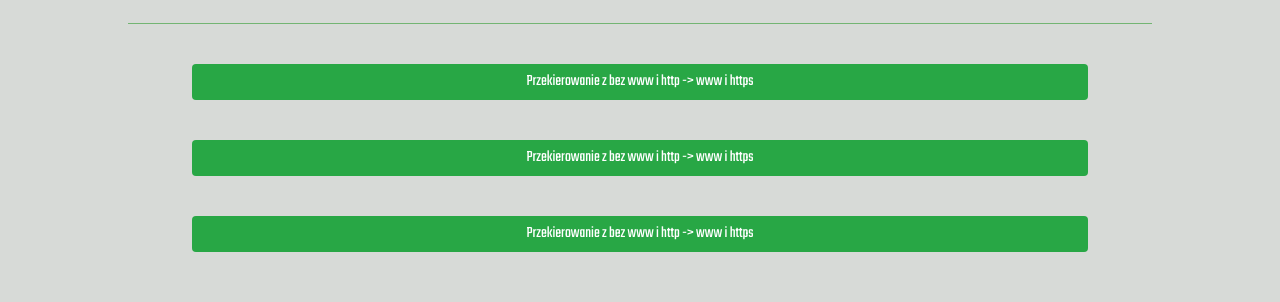
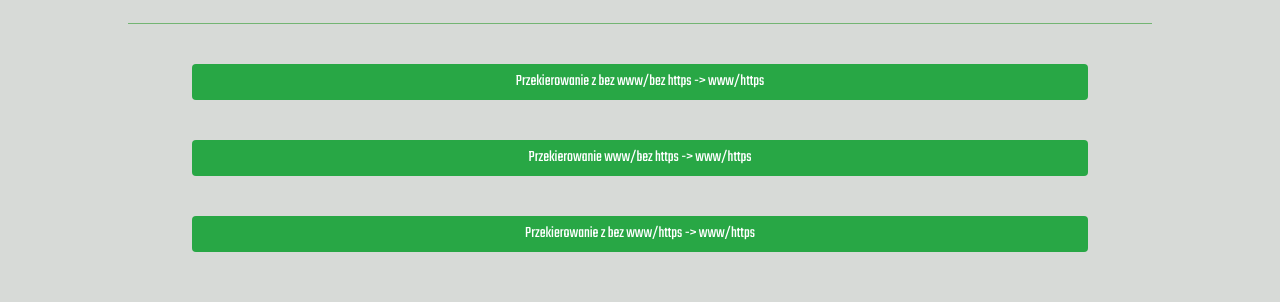
Before and after one commit to DevWichrowski/react-redirections, a React (Create React App) app: page /narzedzia in a window 1280 px wide. Shown: the part 153-455 px from the top of the page. Built offline with nearby package versions, Linux system fonts and the light colour scheme.

Commit message:
Add information for CombinedRules

```diff
--- a/src/components/Rules/CombinedRules/CombinedRules.js
+++ b/src/components/Rules/CombinedRules/CombinedRules.js
@@ -26,7 +26,7 @@ class CombinedRules extends Component {
             //http://bez_www.(domena) -> https://www.(domena)
             case 'toWWWandHTTPS':
                 result = `RewriteEngine On\n`;
-                result += `RewriteCond %{HTTP_HOST} !^www.\n`;
+                result += `RewriteCond %${urlToRedirect} !^www.\n`;
                 result += `RewriteRule ^(.*)$ https://www.${urlToRedirect}%{REQUEST_URI} [L,R=301]\n`;
                 result += `RewriteCond %{HTTPS} off\n`;
                 result += `RewriteRule ^(.*)$ https://${urlToRedirect}%{REQUEST_URI} [L,R=301]\n`;
@@ -81,24 +81,24 @@ class CombinedRules extends Component {
                 <hr />
                 <RulesBox
                     stateName="toWWWandHTTPS"
-                    info="?"
-                    description={'Przekierowanie z bez www i http -> www i https'}
+                    info="Adres podać bez http(s)/www np. example.pl"
+                    description={'Przekierowanie z bez www/bez https -> www/https'}
                     saveUrl={(event) => this.saveUrls(event, 'toWWWandHTTPS')}
                     generateRedirection={() => this.generateRedirection('toWWWandHTTPS')}
                     resultRedirection={this.state.resultToWWWandHTTPS}
                 />
                 <RulesBox
                     stateName="toHTTPS"
-                    info="?"
-                    description={'Przekierowanie z bez www i http -> www i https'}
+                    info="Adres podać bez http(s)/www np. example.pl"
+                    description={'Przekierowanie www/bez https -> www/https'}
                     saveUrl={(event) => this.saveUrls(event, 'toHTTPS')}
                     generateRedirection={() => this.generateRedirection('toHTTPS')}
                     resultRedirection={this.state.resultToHTTPS}
                 />
                 <RulesBox
                     stateName="toWWW"
-                    info="?"
-                    description={'Przekierowanie z bez www i http -> www i https'}
+                    info="Adres podać bez http(s)/www np. example.pl"
+                    description={'Przekierowanie z bez www/https -> www/https'}
                     saveUrl={(event) => this.saveUrls(event, 'toWWW')}
                     generateRedirection={() => this.generateRedirection('toWWW')}
                     resultRedirection={this.state.resultToWWW}
```
